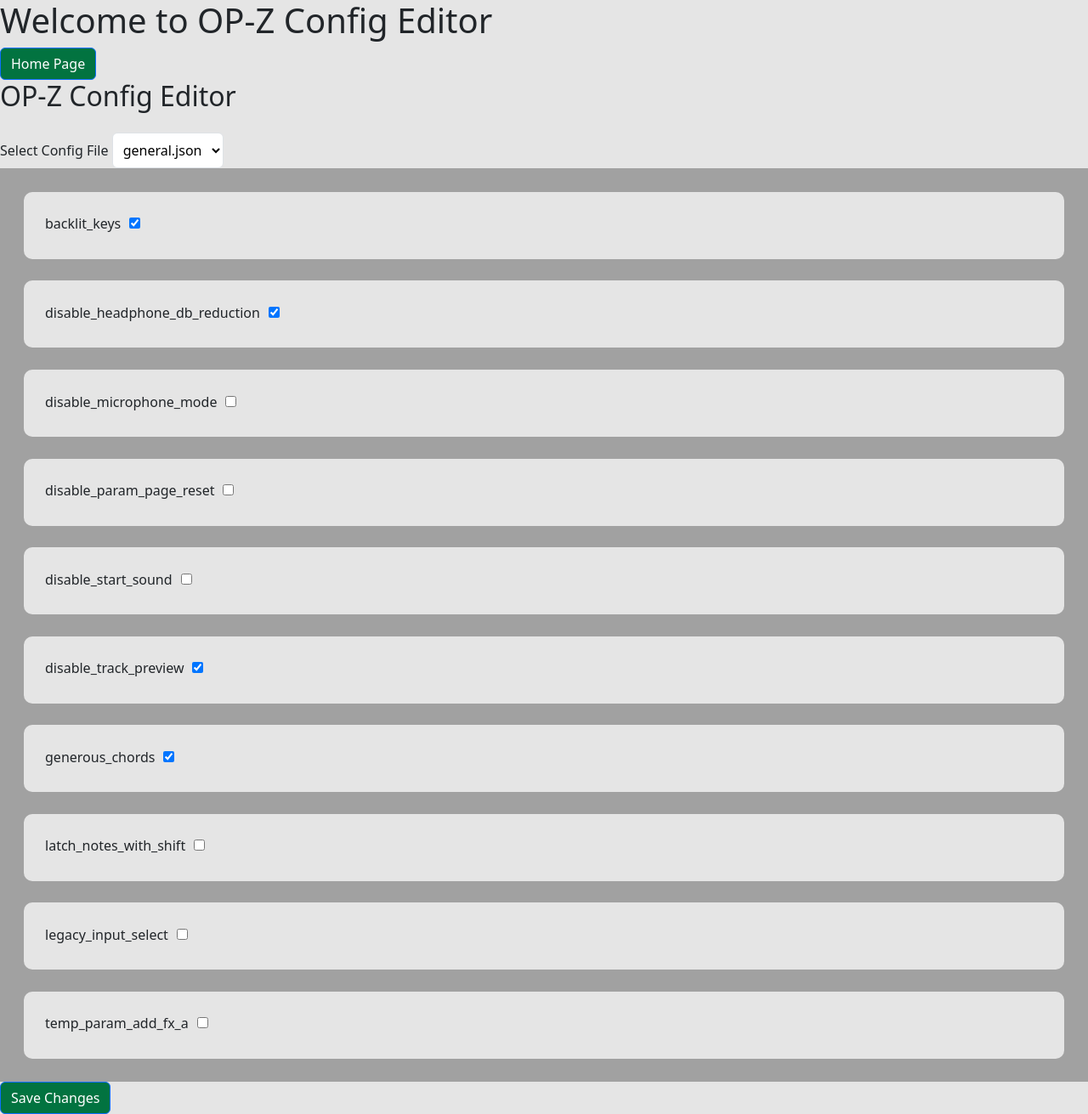
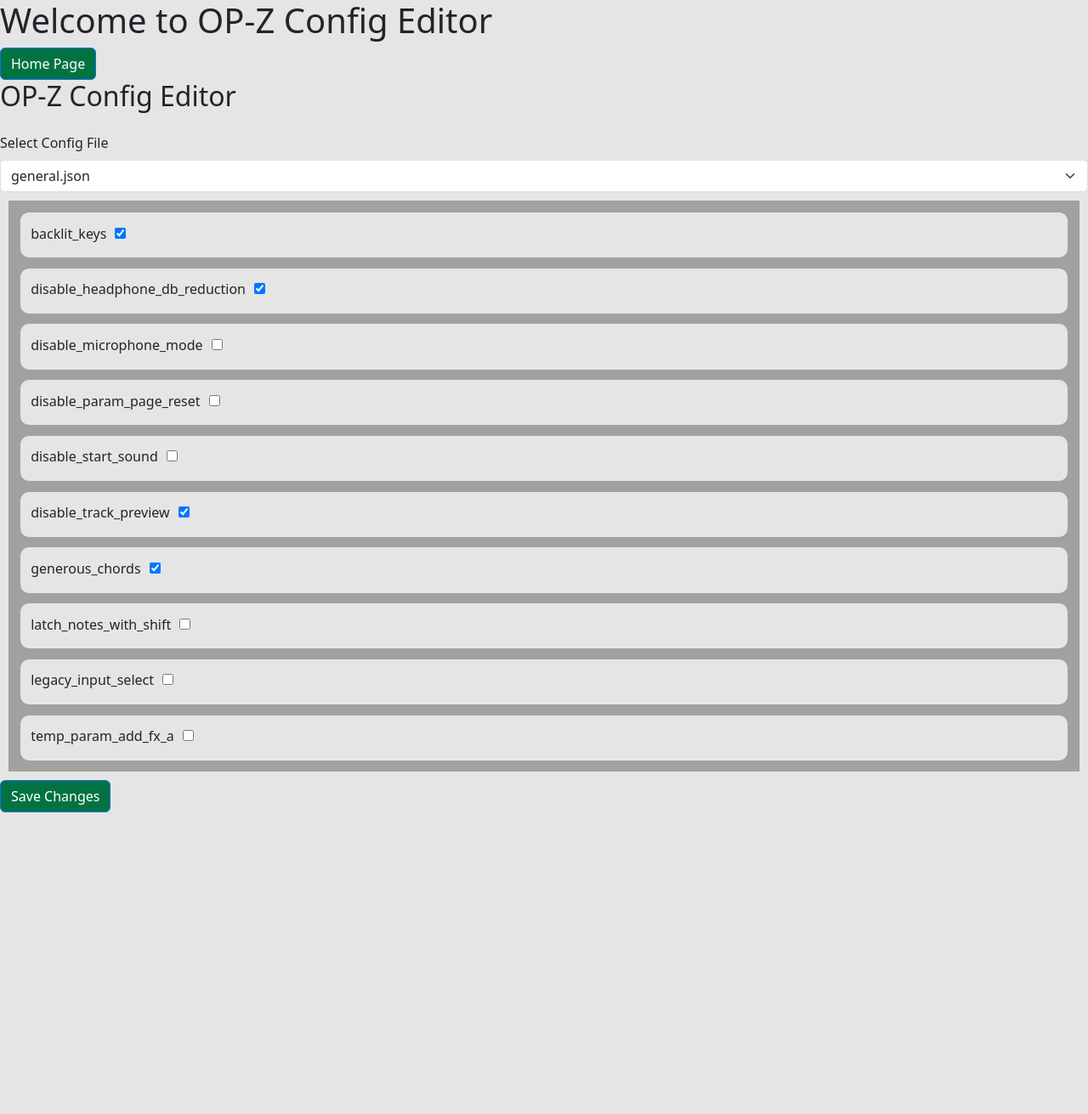
Before and after one commit to Romano-Garmez/opz-sample-manager, a Flask app: page /configeditor in a window 1280 px wide. Shown: the whole page at 85% size. After the commit the page ends 956 px from the top, so only its background shows below. Run offline with Flask 3, Linux system fonts and the light colour scheme.

Commit message:
minor cosmetic fixes

```diff
--- a/static/css/configeditor.css
+++ b/static/css/configeditor.css
@@ -1,12 +1,13 @@
 #config-form {
     background-color: var(--background-color);
-    padding: 2px;
+    padding: 1px;
+    margin: 10px;
 }
 
 .config-item {
     background-color: var(--offwhite);
-    margin: 2%;
-    padding: 2%;
+    margin: 1%;
+    padding: 1%;
     border-radius: 10px;
 }
 
--- a/templates/configeditor.html
+++ b/templates/configeditor.html
@@ -19,7 +19,7 @@
   <!-- Config Selector -->
   <div class="mb-6">
     <label for="config-select" class="block mb-2 font-medium text-gray-800">Select Config File</label>
-    <select id="config-select" class="p-2 border rounded bg-white">
+    <select id="config-select" class="form-select">
       <option value="general">general.json</option>
       <option value="midi">midi.json</option>
     </select>
--- a/templates/sampleconverter.html
+++ b/templates/sampleconverter.html
@@ -13,7 +13,7 @@
 
 <button onclick="window.location.href='/'" class="btn btn-primary">Home Page</button>
 
-<button onclick="openExplorer()" class="btn btn-primary">Open Converted Directory</button>
+<button onclick="openExplorer()" class="btn btn-secondary">Open Converted Directory</button>
 
 <div id="file-list">
     <h3>Drum Samples</h3>
--- a/templates/samplemanager.html
+++ b/templates/samplemanager.html
@@ -13,7 +13,7 @@
 
 <button onclick="window.location.href='/'" class="btn btn-primary">Home Page</button>
 
-<button onclick="fetchOpzSamples()" id="list-files" class="btn btn-primary">List Files</button>
+<button onclick="fetchOpzSamples()" id="list-files" class="btn btn-secondary">List Files</button>
 <div id="sample-output"></div>
 
 <div id="file-list">
```
